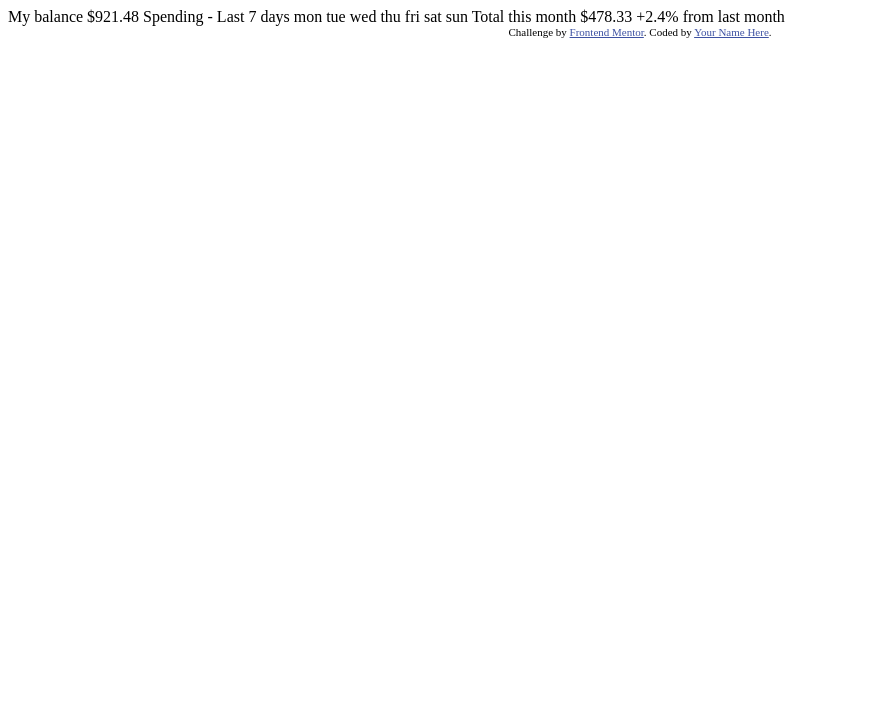
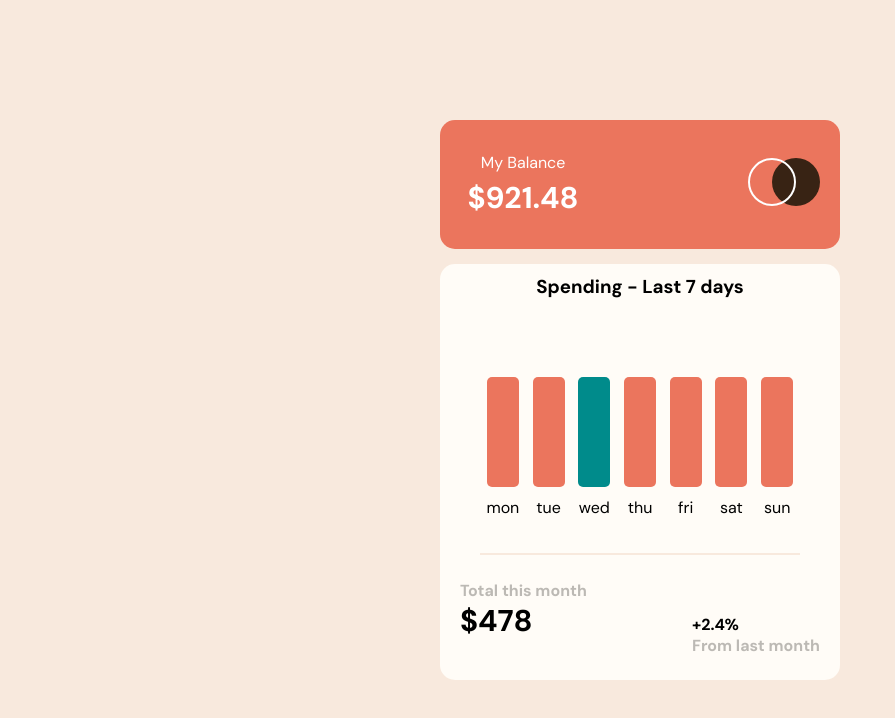
Before and after one commit to HarshPrateek559/Expense-Chart-Component, a plain HTML site: page index.html in a window 1280 px wide. Shown: the whole page, without its empty margins (0-895 px from the left). Drawn offline with Linux system fonts and the light colour scheme.

Commit message:
Completed the Design of the project

```diff
--- a/index.html
+++ b/index.html
@@ -1,43 +1,70 @@
 <!DOCTYPE html>
 <html lang="en">
+
 <head>
   <meta charset="UTF-8">
-  <meta name="viewport" content="width=device-width, initial-scale=1.0"> <!-- displays site properly based on user's device -->
-
+  <meta name="viewport" content="width=device-width, initial-scale=1.0">
   <link rel="icon" type="image/png" sizes="32x32" href="./images/favicon-32x32.png">
-
+  <link rel="stylesheet" href="style.css">
   <title>Frontend Mentor | Expenses chart component</title>
-
-  <!-- Feel free to remove these styles or customise in your own stylesheet 👍 -->
-  <style>
-    .attribution { font-size: 11px; text-align: center; }
-    .attribution a { color: hsl(228, 45%, 44%); }
-  </style>
 </head>
 <body>
-
-  My balance
-  $921.48
-
-  Spending - Last 7 days
-
-  mon
-  tue
-  wed
-  thu
-  fri
-  sat
-  sun
-
-  Total this month
-  $478.33
-
-  +2.4%
-  from last month
-
-  <div class="attribution">
-    Challenge by <a href="https://www.frontendmentor.io?ref=challenge" target="_blank">Frontend Mentor</a>.
-    Coded by <a href="#">Your Name Here</a>.
-  </div>
+  <main class="container">
+    <section class="card">
+      <section class="head">
+        <div class="info">
+          <p>My Balance</p>
+          <div id="money">$921.48</div>
+        </div>
+        <div class="logo">
+          <img src="/images/logo.svg" alt="">
+        </div>
+      </section>
+      <section class="data">
+        <h1>Spending - Last 7 days</h1>
+        <div class="chart">
+          <div class="graph">
+            <div class="bar" id="1"></div>
+            <div class="day">mon</div>
+          </div>
+          <div class="graph">
+            <div class="bar" id="2"></div>
+            <div class="day">tue</div>
+          </div>
+          <div class="graph">
+            <div class="bar color" id="3"></div>
+            <div class="day">wed</div>
+          </div>
+          <div class="graph">
+            <div class="bar" id="4"></div>
+            <div class="day">thu</div>
+          </div>
+          <div class="graph">
+            <div class="bar" id="5"></div>
+            <div class="day">fri</div>
+          </div>
+          <div class="graph">
+            <div class="bar" id="6"></div>
+            <div class="day">sat</div>
+          </div>
+          <div class="graph">
+            <div class="bar" id="7"></div>
+            <div class="day">sun</div>
+          </div>
+        </div>
+        <section class="summary">
+          <div class="balance">
+            <p>Total this month</p>
+            <div class="spare">$478</div>
+          </div>
+          <div class="compare">
+            <div class="increase">+2.4%</div>
+            <p>From last month</p>
+          </div>
+        </section>
+      </section>
+    </section>
+  </main>
+  <script src="script.js"></script>
 </body>
 </html>
--- a/style.css
+++ b/style.css
@@ -0,0 +1,122 @@
+@import url('https://fonts.googleapis.com/css2?family=DM+Sans:wght@400;700&display=swap');
+
+* {
+  padding: 0;
+  margin: 0;
+  box-sizing: border-box;
+  font-family: 'DM Sans', sans-serif;
+}
+
+.container {
+  height: 100vh;
+  width: 100vw;
+  background-color: hsl(27, 66%, 92%);
+  display: flex;
+  justify-content: center;
+  align-items: center;
+}
+
+.card {
+  height: 70%;
+  max-height: 800px;
+  max-width: 400px;
+  width: 90%;
+  display: flex;
+  flex-direction: column;
+  justify-content: space-between;
+  align-items: center;
+}
+
+.head{
+    height: 130px;
+    width: 100%;
+    background-color: #eb755d;
+    display: flex;
+    padding: 20px;
+    justify-content: space-between;
+    align-items: center;
+    border-radius: 15px;
+}
+
+.info{
+    height: 80%;
+    width: 35%;
+    display: flex;
+    flex-direction: column;
+    justify-content: space-around;
+    align-items: center;
+    color: white;
+}
+
+.info #money{
+    font-size: 30px;
+    font-weight: bold;
+}
+
+.data{
+    height: 75%;
+    max-height: 1200px;
+    max-width: 1000px;
+    margin-top: 15px;
+    width: 100%;
+    background-color: #fffcf7;
+    border-radius: 15px;
+    display: flex;
+    flex-direction: column;
+    align-items: center;
+    justify-content: space-between;
+    padding: 10px 0 20px 0;
+}
+
+.chart{
+    height: 65%;
+    width: 80%;
+    display: grid;
+    grid-template-columns: repeat(7,1fr);
+    border-bottom: 2px solid hsl(27, 66%, 92%);
+}
+
+.graph{
+    text-align: center;
+    display: grid;
+    grid-template-rows: 1.6fr 0.4fr;
+    padding-bottom: 10px;
+    grid-gap: 10px;
+}
+
+.summary{
+    width: 100%;
+    height: 100px;
+    display: flex;
+    justify-content: space-between;
+    align-items: center;
+    padding: 20px;
+    color: #bcb9b4;
+    font-weight: bold;
+}
+
+.spare{
+    color: black;
+    font-size: 30px;
+}
+
+.compare{
+    margin-bottom: -50px;
+}
+
+.increase{
+    color: black;
+}
+
+.bar{
+    background-color: #eb755d;
+    width: 70%;
+    margin: 0 auto 0 auto;
+    height: 60%;
+    place-self: end;
+    border-radius: 5px;
+}
+
+.color{
+    background-color: darkcyan;
+}
```
